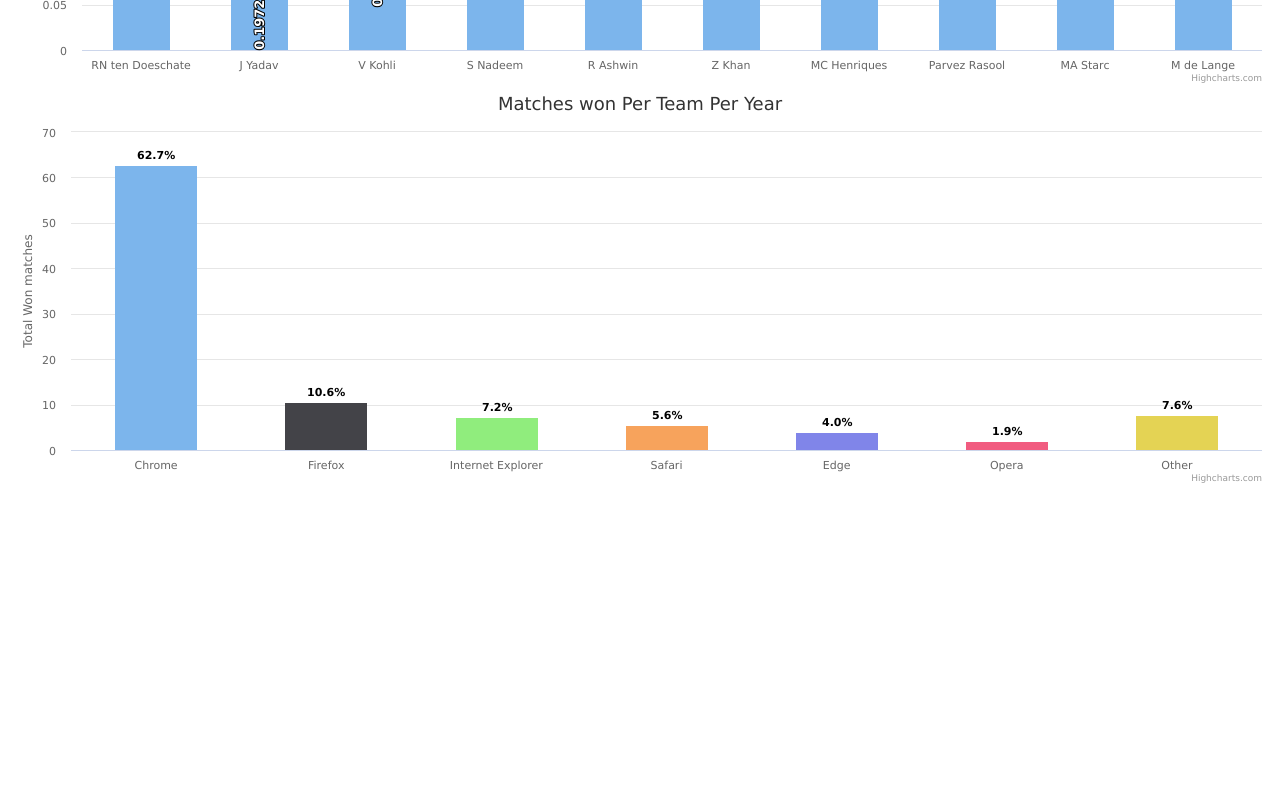
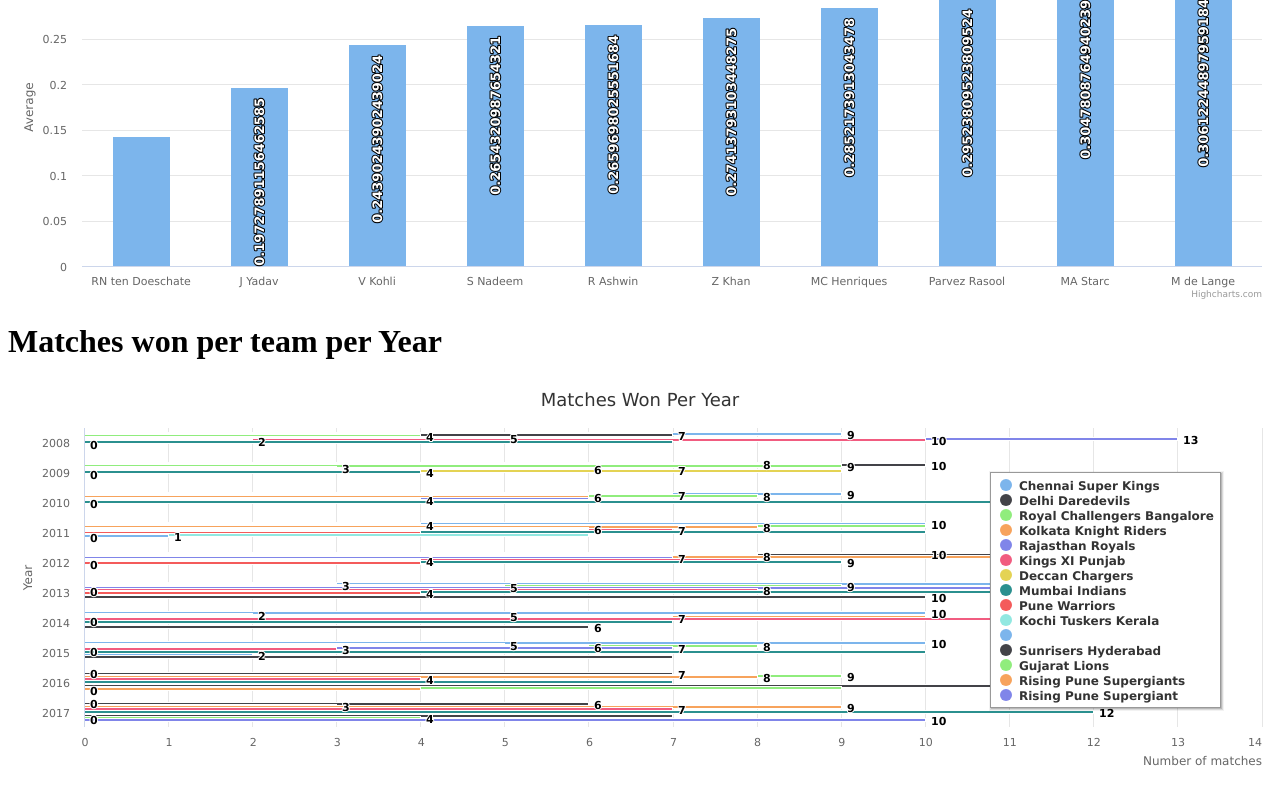
Before and after one commit to seventhball7/IPL-Project1, a website: page src/public/output/index.html in a window 1280 px wide. Shown: the part 1138-1928 px from the top of the page. Before the commit the page ends 1640 px from the top, so only its background shows below. Drawn offline with nearby package versions, Linux system fonts and the light colour scheme.

Commit message:
plotted a graph

```diff
--- a/src/public/output/index.html
+++ b/src/public/output/index.html
@@ -1,5 +1,3 @@
-
-<script src="https://code.highcharts.com/highcharts.js"></script>
 <!DOCTYPE html>
 <html lang="en">
 <head>
@@ -9,12 +7,17 @@
     <title>Document</title>
 </head>
 <body>
+    <h1>Matches played per year</h1>
     <div id="matchesPlayedPerYear"></div>
-    <p class="Matches per year description">
-     <div id="ExtraRuns"></div>
-     <div id="economybowlers"></div>
-     <div id="matcheswon"></div>
-    </p>
+    <h1> Extra Runs in 2016</h1>
+    <div id="ExtraRuns"></div>
+    <h1>Economical Bowlers in 2015</h1>
+    <div id="economybowlers"></div>
+    <h1>Matches won per team per Year</h1>
+    <div id="matcheswon"></div>
+
 </body>
+
+<script src="https://code.highcharts.com/highcharts.js"></script>
 <script src="output.js"></script>
 </html>
--- a/src/public/output/output.js
+++ b/src/public/output/output.js
@@ -1,494 +1,281 @@
 // //Total matches per Year
 fetch("./matchesPerYear.json")
-.then((response)=>response.json())
-.then((data)=>{
-   let value=Object.entries(data);
+  .then((response) => response.json())
+  .then((data) => {
+    let value = Object.entries(data);
     console.log(value);
-   Highcharts.chart('matchesPlayedPerYear', {
+    Highcharts.chart("matchesPlayedPerYear", {
       chart: {
-           type: 'column'
+        type: "column",
       },
       title: {
-           text: 'Matches Per Year '
+        text: "Matches Per Year ",
       },
       xAxis: {
-           type: 'category',
+        type: "category",
         labels: {
           rotation: -45,
           style: {
-                   fontSize: '13px',
-                   fontFamily: 'Verdana, sans-serif'
-               }
-           }
+            fontSize: "13px",
+            fontFamily: "Verdana, sans-serif",
+          },
+        },
       },
       yAxis: {
         min: 0,
         title: {
-               text: 'Total Matches'
-           }
+          text: "Total Matches",
+        },
       },
       legend: {
-           enabled: false
+        enabled: false,
       },
       tooltip: {
-           pointFormat: 'Total Matches: <b>{point.y}</b>'
+        pointFormat: "Total Matches: <b>{point.y}</b>",
       },
-       series: [{
-           name: 'Matches',
-           data:
-              value
-           ,
+      series: [
+        {
+          name: "Matches",
+          data: value,
           dataLabels: {
             enabled: true,
             rotation: -90,
-               color: '#FFFFFF',
-               align: 'right',
-               format: '{point.y}', // one decimal
+            color: "#FFFFFF",
+            align: "right",
+            format: "{point.y}", // one decimal
             y: 10, // 10 pixels down from the top
             style: {
-                   fontSize: '13px',
-                   fontFamily: 'Verdana, sans-serif'
-               }
-           }
-       }]
+              fontSize: "13px",
+              fontFamily: "Verdana, sans-serif",
+            },
+          },
+        },
+      ],
     });
-})
+  });
 
 // // Extra Runs in 2016
 fetch("./extraRuns.json")
-.then((response)=>response.json())
-.then((data)=>{
-   let key=Object.keys(data);
-   let val=Object.values(data);
-   let value=Object.entries(data);
+  .then((response) => response.json())
+  .then((data) => {
+    let key = Object.keys(data);
+    let val = Object.values(data);
+    let value = Object.entries(data);
     console.log(value);
-   Highcharts.chart('ExtraRuns', {
+    Highcharts.chart("ExtraRuns", {
       chart: {
-           type: 'column'
+        type: "column",
       },
       title: {
-           text: 'Extra Runs in 2016 '
+        text: "Extra Runs in 2016 ",
       },
       xAxis: {
-
-           categories:key,
+        categories: key,
         labels: {
           rotation: -45,
           style: {
-                   fontSize: '13px',
-                   fontFamily: 'Verdana, sans-serif'
-               }
-           }
+            fontSize: "13px",
+            fontFamily: "Verdana, sans-serif",
+          },
+        },
       },
       yAxis: {
         min: 0,
         title: {
-               text: 'Extra Runs in 2016'
-           }
+          text: "Extra Runs in 2016",
+        },
       },
       legend: {
-           enabled: false
+        enabled: false,
       },
       tooltip: {
-           pointFormat: 'Extra Runs: <b>{point.y}</b>'
+        pointFormat: "Extra Runs: <b>{point.y}</b>",
       },
-       series: [{
-           name: 'Matches',
-           data: val
-           ,
+      series: [
+        {
+          name: "Matches",
+          data: val,
           dataLabels: {
             enabled: true,
             rotation: -90,
-               color: '#FFFFFF',
-               align: 'right',
-               format: '{point.y}', // one decimal
+            color: "#FFFFFF",
+            align: "right",
+            format: "{point.y}", // one decimal
             y: 10, // 10 pixels down from the top
             style: {
-                   fontSize: '13px',
-                   fontFamily: 'Verdana, sans-serif'
-               }
-           }
-       }]
+              fontSize: "13px",
+              fontFamily: "Verdana, sans-serif",
+            },
+          },
+        },
+      ],
     });
-})
+  });
 
 //Economy Bowlers in 2015
 fetch("./economyBowler.json")
-.then((response)=>response.json())
-.then((data)=>{
-   let value=Object.entries(data);
-   let key =Object.keys(data);
-   console.log(value);
-   Highcharts.chart('economybowlers', {
+  .then((response) => response.json())
+  .then((data) => {
+    let array = Object.entries(data);
+    let key = Object.keys(data);
+    Highcharts.chart("economybowlers", {
       chart: {
-           type: 'column'
+        type: "column",
       },
       title: {
-           text: 'Economical Bowlers in 2015'
+        text: "Economical Bowlers in 2015",
       },
 
       accessibility: {
         announceNewData: {
-               enabled: true
-           }
+          enabled: true,
+        },
       },
       xAxis: {
-           type: 'category'
+        type: "category",
       },
       yAxis: {
         title: {
-               text: 'Average'
-           }
-
+          text: "Average",
+        },
       },
       legend: {
-           enabled: false
+        enabled: false,
       },
       plotOptions: {
         series: {
           borderWidth: 0,
           dataLabels: {
             enabled: true,
-                   format: '{point.y:.1f}%'
-               }
-           }
+            format: "{point.y}%",
+          },
+        },
       },
 
       tooltip: {
         headerFormat: '<span style="font-size:11px">{point.key}</span><br>',
-           pointFormat: '<span style="color:{point.color}">Average</span>: <b>{point.y:.2f}<br/>'
-       },
-
-       series: [{
-           name: 'Average',
-           data:
-              value
-           ,
-           dataLabels: {
-               enabled: true,
-               rotation: -90,
-               color: '#FFFFFF',
-               align: 'right',
-               format: '{point.y}', // one decimal
-               y: 10, // 10 pixels down from the top
-               style: {
-                   fontSize: '13px',
-                   fontFamily: 'Verdana, sans-serif'
-               }
-           }
-       }]
-   });
-})
-
-fetch('./matchesWonPerTeam.json')
-.then((response)=>response.json())
-.then((data)=>{
-   let season=Object.keys(data);
-   let value=Object.values(data);
-   console.log(value);
-   console.log(season);
-   // Create the chart
-Highcharts.chart('matcheswon', {
-   chart: {
-       type: 'column'
-   },
-   title: {
-       text: 'Matches won Per Team Per Year'
-   },
-   accessibility: {
-       announceNewData: {
-           enabled: true
-       }
-   },
-   xAxis: {
-       type: 'category'
-   },
-   yAxis: {
-       title: {
-           text: 'Total Won matches'
-       }
-
-   },
-   legend: {
-       enabled: false
-   },
-   plotOptions: {
-       series: {
-           borderWidth: 0,
-           dataLabels: {
-               enabled: true,
-               format: '{point.y:.1f}%'
-           }
-       }
-   },
-
-   tooltip: {
-       headerFormat: '<span style="font-size:11px">{series.name}</span><br>',
-       pointFormat: '<span style="color:{point.color}">{point.name}</span>: <b>{point.y:.2f}%</b> of total<br/>'
+        pointFormat:
+          '<span style="color:{point.color}">Average</span>: <b>{point.y:.2f}<br/>',
       },
 
       series: [
         {
-           name: "Browsers",
-           colorByPoint: true,
-           data: [
-               {
-                   name: "Chrome",
-                   y: 62.74,
-                   drilldown: "Chrome"
+          name: "Average",
+          data: array,
+          dataLabels: {
+            enabled: true,
+            rotation: -90,
+            color: "#FFFFFF",
+            align: "right",
+            format: "{point.y}", // one decimal
+            y: 10, // 10 pixels down from the top
+            style: {
+              fontSize: "13px",
+              fontFamily: "Verdana, sans-serif",
             },
-               {
-                   name: "Firefox",
-                   y: 10.57,
-                   drilldown: "Firefox"
           },
-               {
-                   name: "Internet Explorer",
-                   y: 7.23,
-                   drilldown: "Internet Explorer"
         },
-               {
-                   name: "Safari",
-                   y: 5.58,
-                   drilldown: "Safari"
+      ],
+    });
+  });
+
+//matches won per team
+
+fetch("./matchesWonPerTeam.json")
+  .then((response) => response.json())
+  .then((data) => {
+    let key = Object.keys(data);
+    let values = [];
+    let allTeams = [];
+
+    for (let year in data) {
+      for (let team in data[year]) {
+        let find = allTeams.find((value) => {
+          return value == team;
+        });
+        if (find == undefined) {
+          allTeams.push(team);
+        }
+      }
+    }
+    // allTeams.sort();
+    console.log(allTeams);
+    for (let i of allTeams) {
+      let newObject = {};
+      newObject.name = i;
+      newObject.data = [];
+      values.push(newObject);
+    }
+    console.log(values);
+
+    // Filling the array
+    for (let teamName of allTeams) {
+      for (let year in data) {
+        if (data[year][teamName] == undefined) {
+          for (let i in values) {
+            if (values[i].name == teamName) {
+              values[i].data.push(0); //if team has not played that year
+            }
+          }
+        } else {
+          let value = parseInt(data[year][teamName]);
+          for (let i in values) {
+            if (values[i].name == teamName) {
+              values[i].data.push(value);
+            }
+          }
+        }
+      }
+    }
+    return { key, values };
+  })
+  .then((newData) => {
+    Highcharts.chart("matcheswon", {
+      chart: {
+        type: "bar",
       },
-               {
-                   name: "Edge",
-                   y: 4.02,
-                   drilldown: "Edge"
+      title: {
+        text: "Matches Won Per Year",
       },
-               {
-                   name: "Opera",
-                   y: 1.92,
-                   drilldown: "Opera"
+      xAxis: {
+        categories: newData.key,
+        title: {
+          text: "Year",
         },
-               {
-                   name: "Other",
-                   y: 7.62,
-                   drilldown: null
-               }
-           ]
-       }
-   ],
-   drilldown: {
-       series: [
-           {
-               name: "Chrome",
-               id: "Chrome",
-               data: [
-                   [
-                       "v65.0",
-                       0.1
-                   ],
-                   [
-                       "v64.0",
-                       1.3
-                   ],
-                   [
-                       "v63.0",
-                       53.02
-                   ],
-                   [
-                       "v62.0",
-                       1.4
-                   ],
-                   [
-                       "v61.0",
-                       0.88
-                   ],
-                   [
-                       "v60.0",
-                       0.56
-                   ],
-                   [
-                       "v59.0",
-                       0.45
-                   ],
-                   [
-                       "v58.0",
-                       0.49
-                   ],
-                   [
-                       "v57.0",
-                       0.32
-                   ],
-                   [
-                       "v56.0",
-                       0.29
-                   ],
-                   [
-                       "v55.0",
-                       0.79
-                   ],
-                   [
-                       "v54.0",
-                       0.18
-                   ],
-                   [
-                       "v51.0",
-                       0.13
-                   ],
-                   [
-                       "v49.0",
-                       2.16
-                   ],
-                   [
-                       "v48.0",
-                       0.13
-                   ],
-                   [
-                       "v47.0",
-                       0.11
-                   ],
-                   [
-                       "v43.0",
-                       0.17
-                   ],
-                   [
-                       "v29.0",
-                       0.26
-                   ]
-               ]
       },
-           {
-               name: "Firefox",
-               id: "Firefox",
-               data: [
-                   [
-                       "v58.0",
-                       1.02
-                   ],
-                   [
-                       "v57.0",
-                       7.36
-                   ],
-                   [
-                       "v56.0",
-                       0.35
-                   ],
-                   [
-                       "v55.0",
-                       0.11
-                   ],
-                   [
-                       "v54.0",
-                       0.1
-                   ],
-                   [
-                       "v52.0",
-                       0.95
-                   ],
-                   [
-                       "v51.0",
-                       0.15
-                   ],
-                   [
-                       "v50.0",
-                       0.1
-                   ],
-                   [
-                       "v48.0",
-                       0.31
-                   ],
-                   [
-                       "v47.0",
-                       0.12
-                   ]
-               ]
+      yAxis: {
+        min: 0,
+        title: {
+          text: "Number of matches",
+          align: "high",
         },
-           {
-               name: "Internet Explorer",
-               id: "Internet Explorer",
-               data: [
-                   [
-                       "v11.0",
-                       6.2
-                   ],
-                   [
-                       "v10.0",
-                       0.29
-                   ],
-                   [
-                       "v9.0",
-                       0.27
-                   ],
-                   [
-                       "v8.0",
-                       0.47
-                   ]
-               ]
+        labels: {
+          overflow: "justify",
         },
-           {
-               name: "Safari",
-               id: "Safari",
-               data: [
-                   [
-                       "v11.0",
-                       3.39
-                   ],
-                   [
-                       "v10.1",
-                       0.96
-                   ],
-                   [
-                       "v10.0",
-                       0.36
-                   ],
-                   [
-                       "v9.1",
-                       0.54
-                   ],
-                   [
-                       "v9.0",
-                       0.13
-                   ],
-                   [
-                       "v5.1",
-                       0.2
-                   ]
-               ]
       },
-           {
-               name: "Edge",
-               id: "Edge",
-               data: [
-                   [
-                       "v16",
-                       2.6
-                   ],
-                   [
-                       "v15",
-                       0.92
-                   ],
-                   [
-                       "v14",
-                       0.4
-                   ],
-                   [
-                       "v13",
-                       0.1
-                   ]
-               ]
+      tooltip: {},
+      plotOptions: {
+        bar: {
+          dataLabels: {
+            enabled: true,
           },
-           {
-               name: "Opera",
-               id: "Opera",
-               data: [
-                   [
-                       "v50.0",
-                       0.96
-                   ],
-                   [
-                       "v49.0",
-                       0.82
-                   ],
-                   [
-                       "v12.1",
-                       0.14
-                   ]
-               ]
-           }
-       ]
-   }
+        },
+      },
+      legend: {
+        layout: "vertical",
+        align: "right",
+        verticalAlign: "top",
+        x: -40,
+        y: 80,
+        floating: true,
+        borderWidth: 1,
+        backgroundColor:
+          Highcharts.defaultOptions.legend.backgroundColor || "#FFFFFF",
+        shadow: true,
+      },
+      credits: {
+        enabled: false,
+      },
+      series: newData.values,
     });
-})
+  });
--- a/src/server/ipl.js
+++ b/src/server/ipl.js
@@ -14,6 +14,9 @@
   for (let i in matchdata) {
     let year = matchdata[i].season;
     let win = matchdata[i].winner;
+    if (win.length==0){
+      win ='draw';
+    }
     if (year in matchesWon)
       matchesWon[year][win] = matchesWon[year][win] + 1 || 1;
     else matchesWon[year] = {};
```
Also changed, not shown: README.md. Lines whose indentation alone changed are shown as unchanged.
